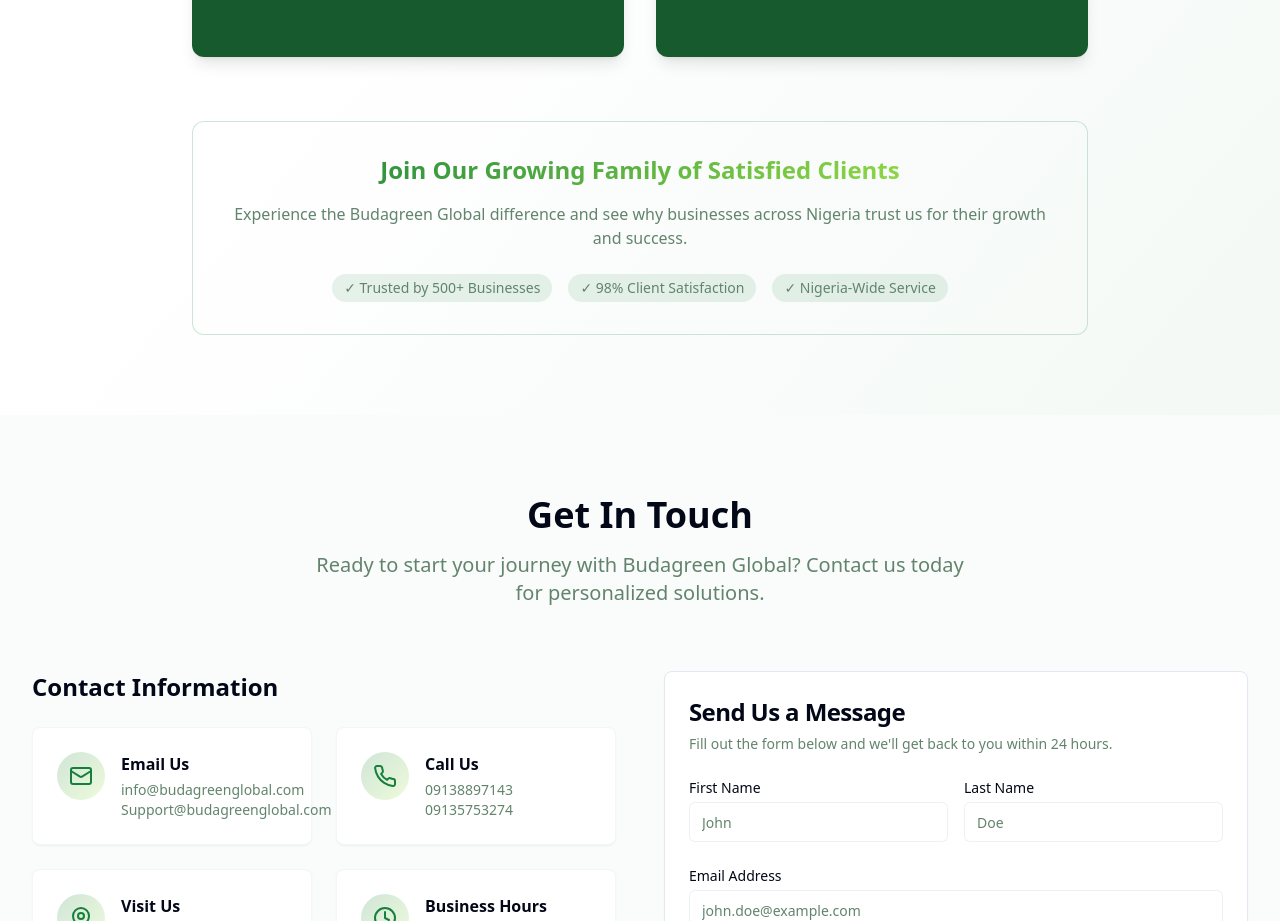
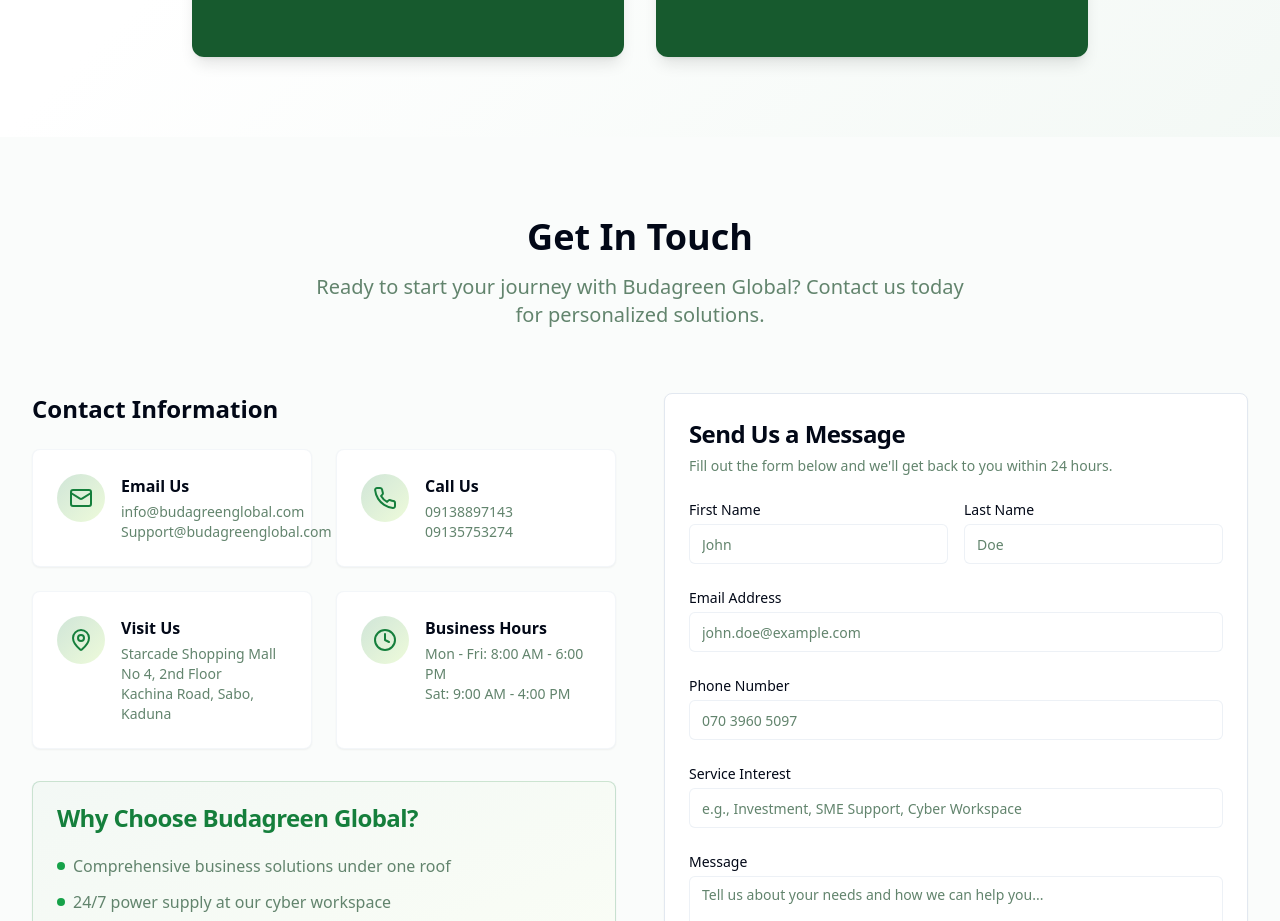
Before and after one commit to dreimac1/budagreen-grow-solutions, a React (Vite) app: page / in a window 1280 px wide. Shown: the part 8300-9221 px from the top of the page. Built offline with nearby package versions, Linux system fonts and the light colour scheme.

Commit message:
Remove Testimonials section
Removed the "Happy Customer" section from the website.
Here are the files that were edited by the AI in that message:
-edited src/components/Testimonials.tsx

```diff
--- a/src/components/Testimonials.tsx
+++ b/src/components/Testimonials.tsx
@@ -34,21 +34,6 @@ const Testimonials = () => {
           ))}
         </div>
 
-        <div className="text-center mt-16 animate-fade-in" style={{ animationDelay: "0.6s" }}>
-          <div className="glass-effect p-8 rounded-xl border border-primary/20 max-w-4xl mx-auto">
-            <h3 className="text-2xl font-bold mb-4 text-gradient">
-              Join Our Growing Family of Satisfied Clients
-            </h3>
-            <p className="text-muted-foreground mb-6">
-              Experience the Budagreen Global difference and see why businesses across Nigeria trust us for their growth and success.
-            </p>
-            <div className="flex flex-wrap justify-center gap-4 text-sm text-muted-foreground">
-              <span className="px-3 py-1 bg-primary/10 rounded-full">✓ Trusted by 500+ Businesses</span>
-              <span className="px-3 py-1 bg-primary/10 rounded-full">✓ 98% Client Satisfaction</span>
-              <span className="px-3 py-1 bg-primary/10 rounded-full">✓ Nigeria-Wide Service</span>
-            </div>
-          </div>
-        </div>
       </div>
     </section>
   );
```
